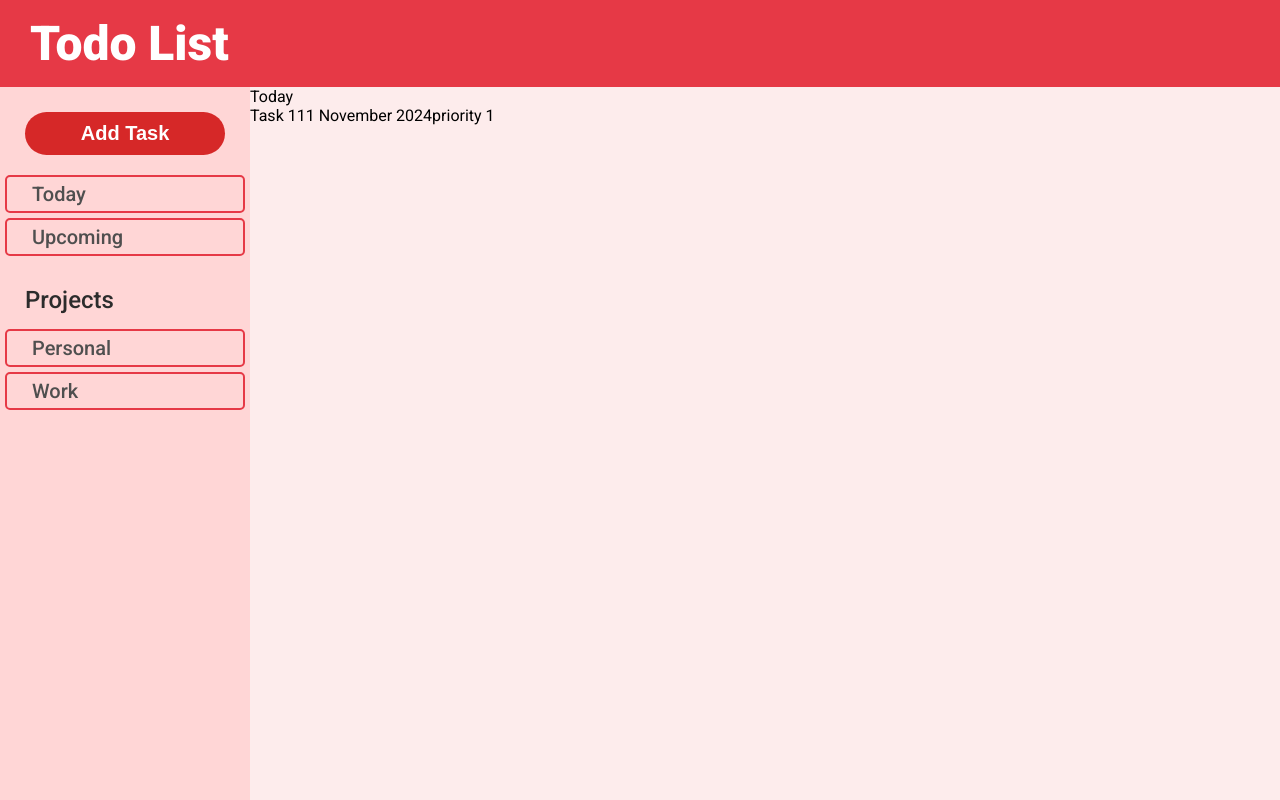
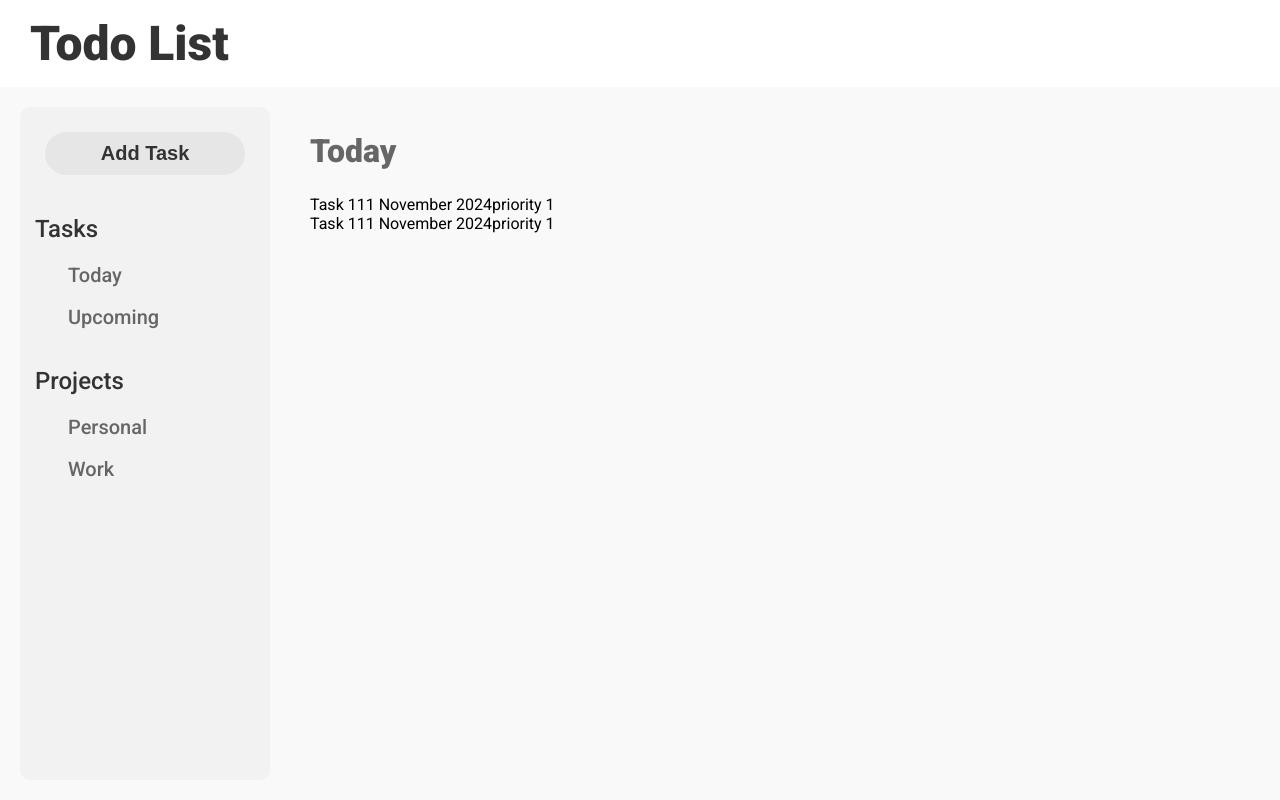
Before and after one commit to aish8la/Todo-List---TOP, a website built with webpack: page src/template.html in a window 1280 px wide. Built offline with nearby package versions, Linux system fonts and the light colour scheme.

Commit message:
change color and styles

```diff
--- a/src/mainStyle.css
+++ b/src/mainStyle.css
@@ -1,28 +1,26 @@
 :root {
     /* Primary Colors */
-  --primary-red: #E63946;  /* Main red tone, bold and modern */
-  --accent-red: #D62828;   /* Slightly darker red for accents */
-  --soft-red: #F08080;     /* Softer red for less prominent elements */
-  --light-red: #FDECEC;    /* Very light red for background purposes */
-
-  /* Neutral Colors */
-  --neutral-dark-gray: #2C2C2C;   /* Dark neutral for text readability */
-  --neutral-medium-gray: #4F4F4F; /* Slightly lighter neutral gray for subheadings */
-  --clean-white: #FFFFFF;
+    --pure-white: #FFFFFF;              /* Pure white */
+    --off-white: #F9F9F9;               /* Very light off-white for subtle contrast */
+    --light-off-white: #F2F2F2;         /* Slightly darker off-white for backgrounds */
+    --medium-off-white: #E6E6E6;        /* Medium off-white for elements that need subtle separation */
+    --dark-off-white: #CCCCCC;          /* Darker off-white for accents */
+    --neutral-dark-gray: #333333;       /* Dark neutral for improved text readability */
+    --neutral-medium-gray: #666666;     /* Medium gray for secondary text elements */
 
     /* Application Elements */
-  --background-color: var(--light-red);
-  --header-background: var(--primary-red);
+    --background-color: var(--off-white);
+    --header-background: var(--pure-white);
     --primary-text: var(--neutral-dark-gray);
-  --header-text: var(--clean-white);
+    --header-text: var(--neutral-dark-gray);
     --subheader-text: var(--neutral-medium-gray);
-  --button-background: var(--accent-red);
-  --button-text: var(--clean-white);
-  --sidebar-background: #FFD6D6; /* Slight contrast to the main background */
+    --button-background: var(--medium-off-white);
+    --button-text: var(--neutral-dark-gray);
+    --sidebar-background: var(--light-off-white);
     --sidebar-header-text: var(--neutral-dark-gray);
     --sidebar-list-text: var(--neutral-medium-gray);
-  --dialogue-background: var(--clean-white);
-  --dialogue-outline: var(--primary-red);
+    --dialogue-background: var(--pure-white);
+    --dialogue-outline: var(--medium-off-white);
   }
 
 * {
@@ -83,16 +81,17 @@ body {
     width: 250px;
     display: flex;
     flex-direction: column;
+    margin: 20px;
+    border-radius: 10px;
 }
 
-.sidebar-title, .add-task-btn {
-    margin: 25px 25px 15px 25px
+.sidebar-title {
+    margin: 25px 25px 15px 15px
 }
 
 .nav-sidebar li {
-    padding: 5px 25px;
-    margin: 5px 5px 5px 5px;
-    border: 2px solid var(--dialogue-outline);
+    padding: 5px 40px;
+    margin: 8px;
     border-radius: 5px;
 }
 
@@ -102,8 +101,30 @@ body {
     border: none;
     font-size: 1.25rem;
     font-weight: 600;
+    margin: 25px 25px 15px 25px
 }
 
 .content-space {
     flex: 1;
+    margin: 20px
 }
+
+.content-title {
+    margin-bottom: 25px;
+    margin-top: 25px;
+    font-weight: 800;
+    font-size: 2rem;
+    color: var(--subheader-text);
+}
+
+.task-list-ctn {
+    display: flex;
+    flex-direction: column;
+}
+
+/* li:not(:last-child)::after {
+    content: "";
+    display: block;
+    border-bottom: 1px solid #ccc;
+    margin: 5px 0;
+  } */
--- a/src/template.html
+++ b/src/template.html
@@ -19,7 +19,8 @@
       <div class="nav-sidebar sidebar">
         <button class="add-task-btn button">Add Task</button>
         <div class="category-section">
-          <ul class="category-list no-decoration-list">
+            <div class="sidebar-title">Tasks</div>
+            <ul class="category-list no-decoration-list">
             <li>Today</li>
             <li>Upcoming</li>
           </ul>
@@ -35,7 +36,12 @@
       <div class="content-space">
         <div class="content-title">Today</div>
         <ul class="task-list-ctn no-decoration-list">
-          <li>
+          <li class="task-item">
+            <span class="list-task-title">Task 1</span
+            ><span class="list-task-due">11 November 2024</span
+            ><span class="list-task-priority">priority 1</span>
+          </li>
+          <li class="task-item">
             <span class="list-task-title">Task 1</span
             ><span class="list-task-due">11 November 2024</span
             ><span class="list-task-priority">priority 1</span>
```
Lines whose indentation alone changed are shown as unchanged.
